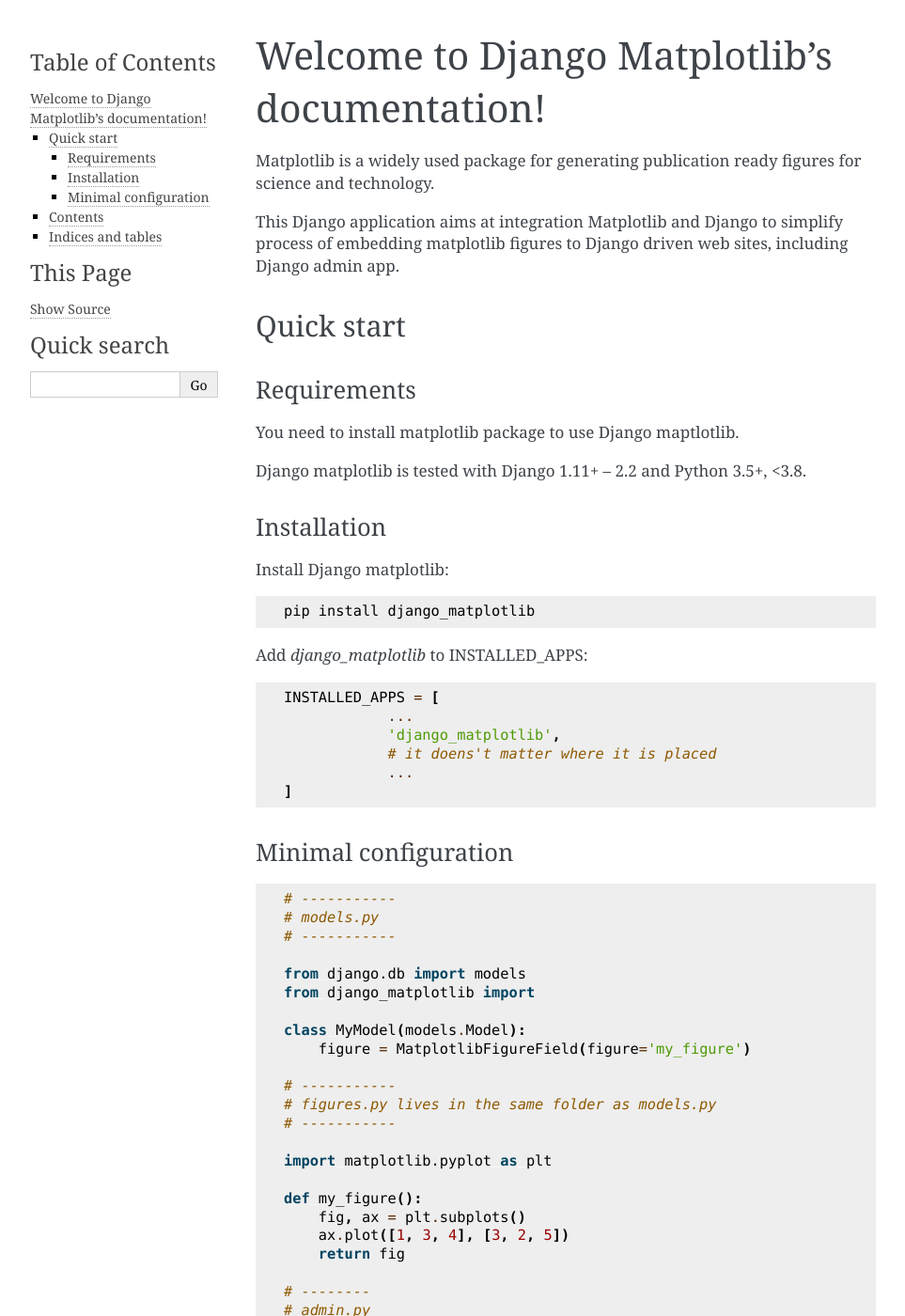
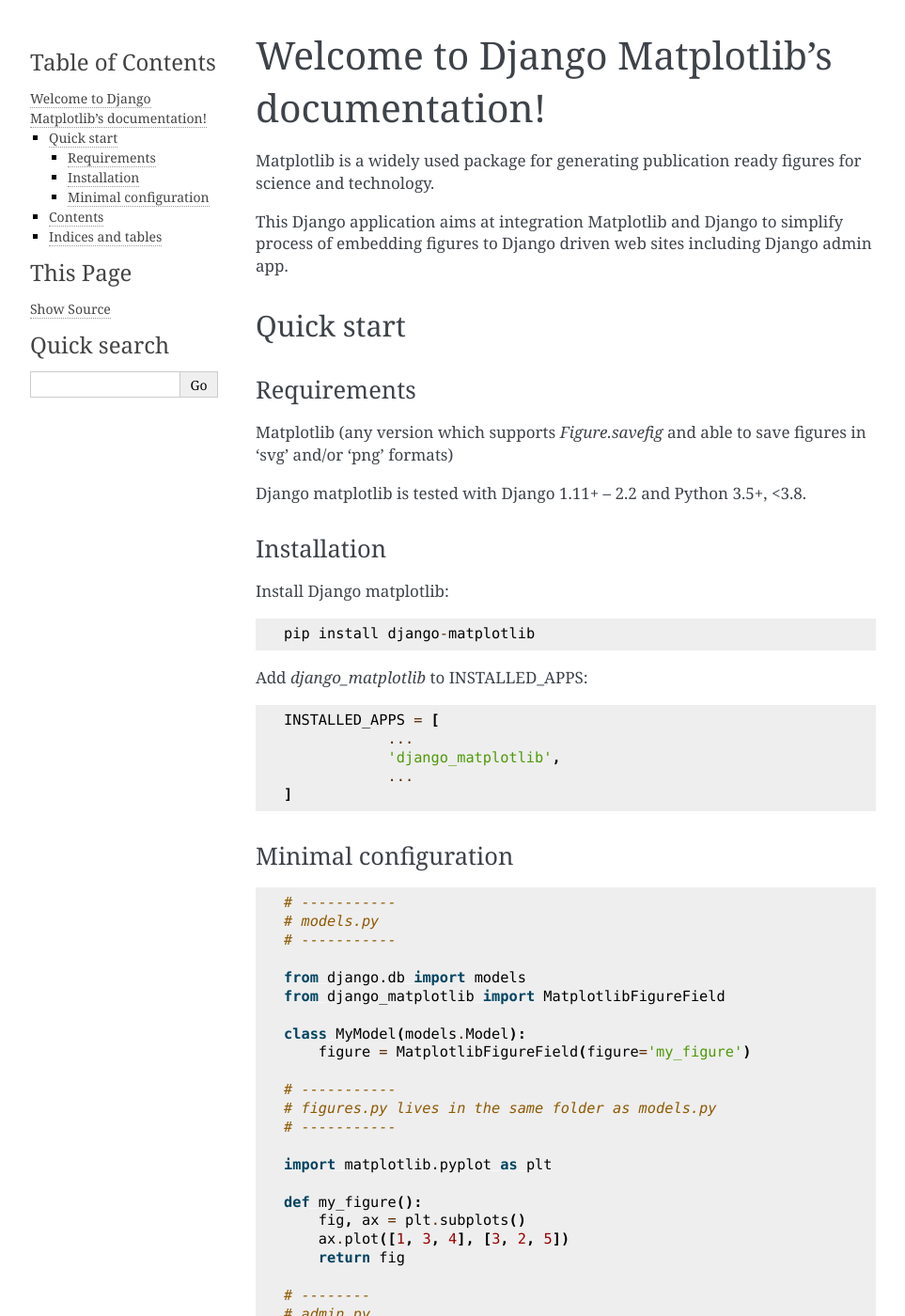
Before and after one commit to scidam/django_matplotlib, a Sphinx documentation site: the page built from docs/source/index.rst, in a window 1280 px wide and 1400 px high. Shown: the whole window at 94% size, without its empty margins (148-1111 px from the left). Built offline with Sphinx 7.4.7, drawn with Linux system fonts in a browser that asks for light colours; some of the changed text lies outside the part shown.

Commit message:
Docs updated

```diff
--- a/docs/source/fullconf.rst
+++ b/docs/source/fullconf.rst
@@ -2,11 +2,11 @@
 Default settings for MatplotlibFigureField
 ==========================================
 
-Below are default configurational parameters for
-:class:`DjangoMatplotlibField`
+Below are default configuration parameters for :class:`DjangoMatplotlibField`.
 
 Parameters `DJANGO_MATPLOTLIB_TMP` and `DJANGO_MATPLOTLIB_MODULE`
-can be overridden on per-project bases in project's settings file.
+can be overridden on per-project basis in the project's settings file.
+
 Parameters presented in `DJANGO_MATPLOTLIB_FIG_DEFAULTS` dictionary
 are used as defaults when a new matplotlib field is created. These parameters
 could be overridden on per-field basis.
--- a/docs/source/index.rst
+++ b/docs/source/index.rst
@@ -14,8 +14,8 @@
 publication ready figures for science and technology.
 
 This Django application aims at integration Matplotlib and Django
-to simplify process of embedding matplotlib figures to Django driven
-web sites, including Django admin app.
+to simplify process of embedding figures to Django driven
+web sites including Django admin app.
 
 Quick start
 ===========
@@ -23,7 +23,8 @@
 Requirements
 ------------
 
-You need to install matplotlib package to use Django maptlotlib.
+Matplotlib (any version which supports `Figure.savefig` and able to
+save figures in 'svg' and/or 'png' formats)
 
 Django matplotlib is tested with Django 1.11+ |--| 2.2 and Python 3.5+, <3.8.
 
@@ -32,14 +33,13 @@
 
 Install Django matplotlib::
 
-    pip install django_matplotlib
+    pip install django-matplotlib
 
 Add `django_matplotlib` to INSTALLED_APPS::
 
     INSTALLED_APPS = [
                 ...
                 'django_matplotlib',
-                # it doens't matter where it is placed
                 ...
     ]
 
@@ -54,7 +54,7 @@
     # -----------
 
     from django.db import models
-    from django_matplotlib import
+    from django_matplotlib import MatplotlibFigureField
 
     class MyModel(models.Model):
         figure = MatplotlibFigureField(figure='my_figure')
```
Also changed, not shown: other parts of docs/source/index.rst (+4 -4 lines), README.rst (+3 -9 lines).
